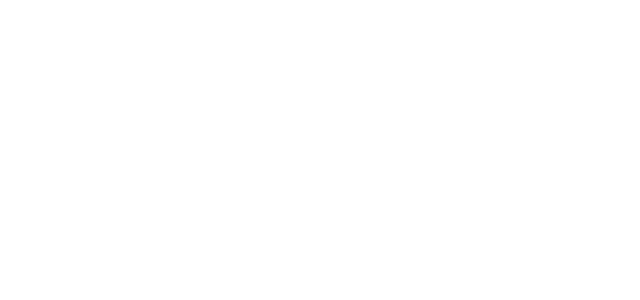
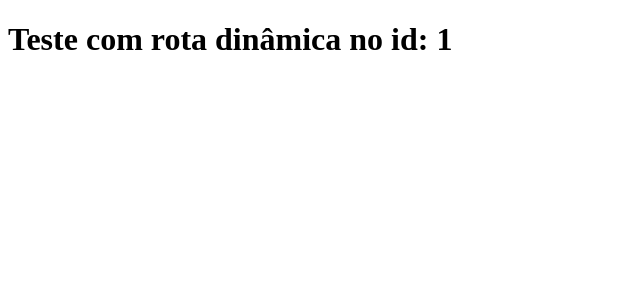
Before and after one commit to rodolphoreis/next-basico, a Next.js app: page /1/teste in a window 1280 px wide. Shown: the top 300 px of the page, without its empty margins (0-640 px from the left). Built offline with nearby package versions, Linux system fonts and the light colour scheme.

Commit message:
feat: create route

```diff
--- a/src/pages/[id]/teste.jsx
+++ b/src/pages/[id]/teste.jsx
@@ -3,7 +3,13 @@
 const teste = () => {
   const router = useRouter();
 
-  return <div></div>;
+  const id = router.query.id;
+
+  return (
+    <div>
+      <h1>Teste com rota dinâmica no id: {id}</h1>
+    </div>
+  );
 };
 
 export default teste;
```
